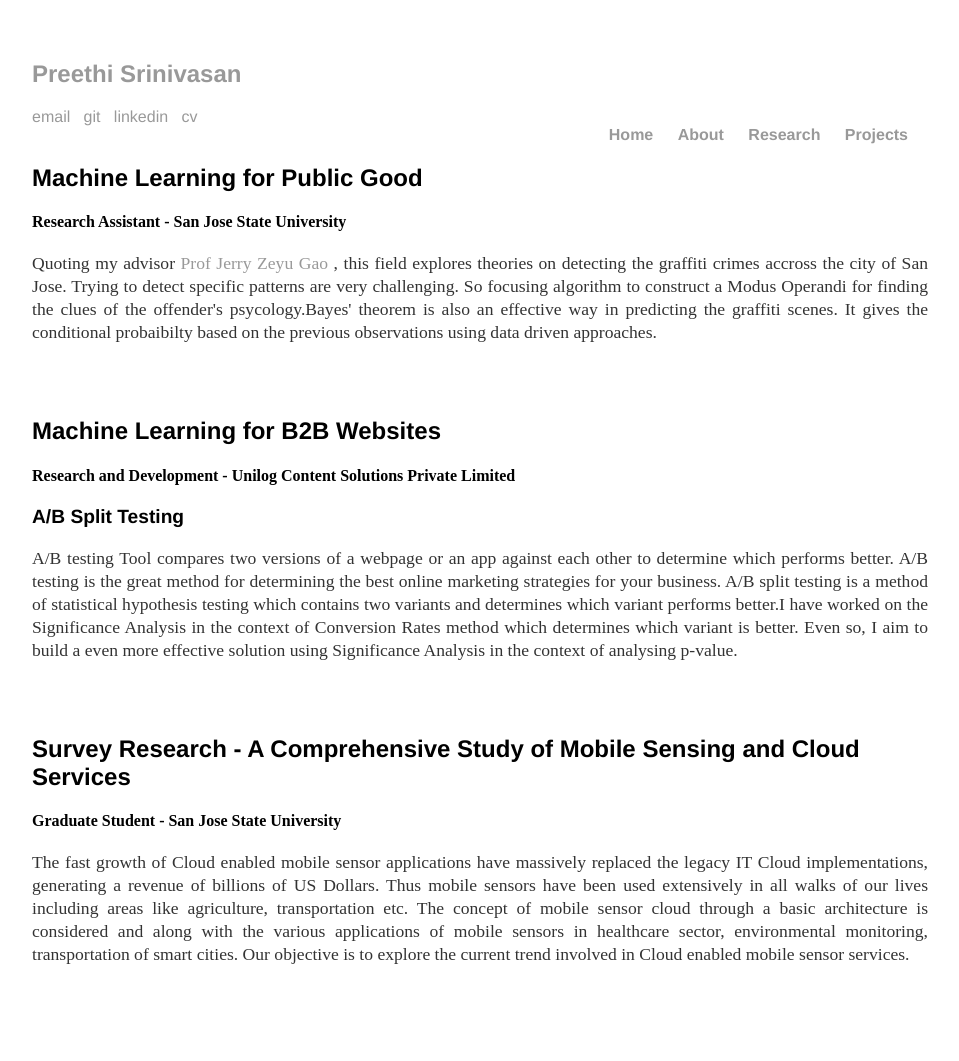
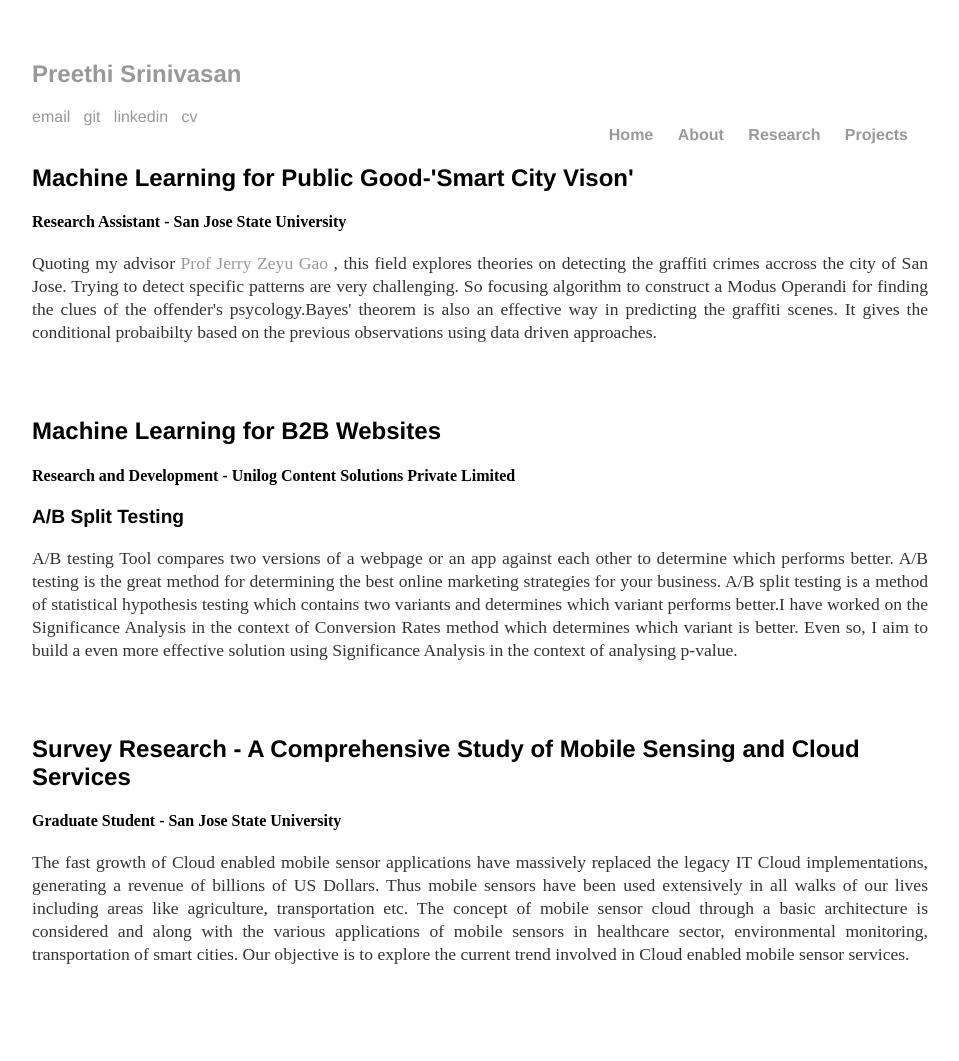
Before and after one commit to mrajesh971/mrajesh971.github.io, a Jekyll site: the page built from Research/index.html, in a window 1280 px wide. Shown: the whole page, without its empty margins (160-1119 px from the left). Built offline with Jekyll 4.4.1, drawn with Linux system fonts in a browser that asks for light colours.

Commit message:
Update index.html

```diff
--- a/Research/index.html
+++ b/Research/index.html
@@ -3,7 +3,7 @@ layout: default
 title: My Research
 ---
 <div>
-	<h2>Machine Learning for Public Good</h2>
+	<h2>Machine Learning for Public Good-'Smart City Vison'</h2>
 	<h4> Research Assistant - San Jose State University</h4>
 	<p>Quoting my advisor <a href="http://www.engr.sjsu.edu/gaojerry/"> Prof Jerry Zeyu Gao </a>, this field explores theories on detecting the graffiti crimes accross the city of San Jose. Trying to detect specific patterns are very challenging. So focusing algorithm to construct a Modus Operandi for finding the clues of the offender's psycology.Bayes' theorem is also an effective way in predicting the graffiti scenes. It gives the conditional probaibilty based on the previous observations using data driven approaches.    </p>
 
```
